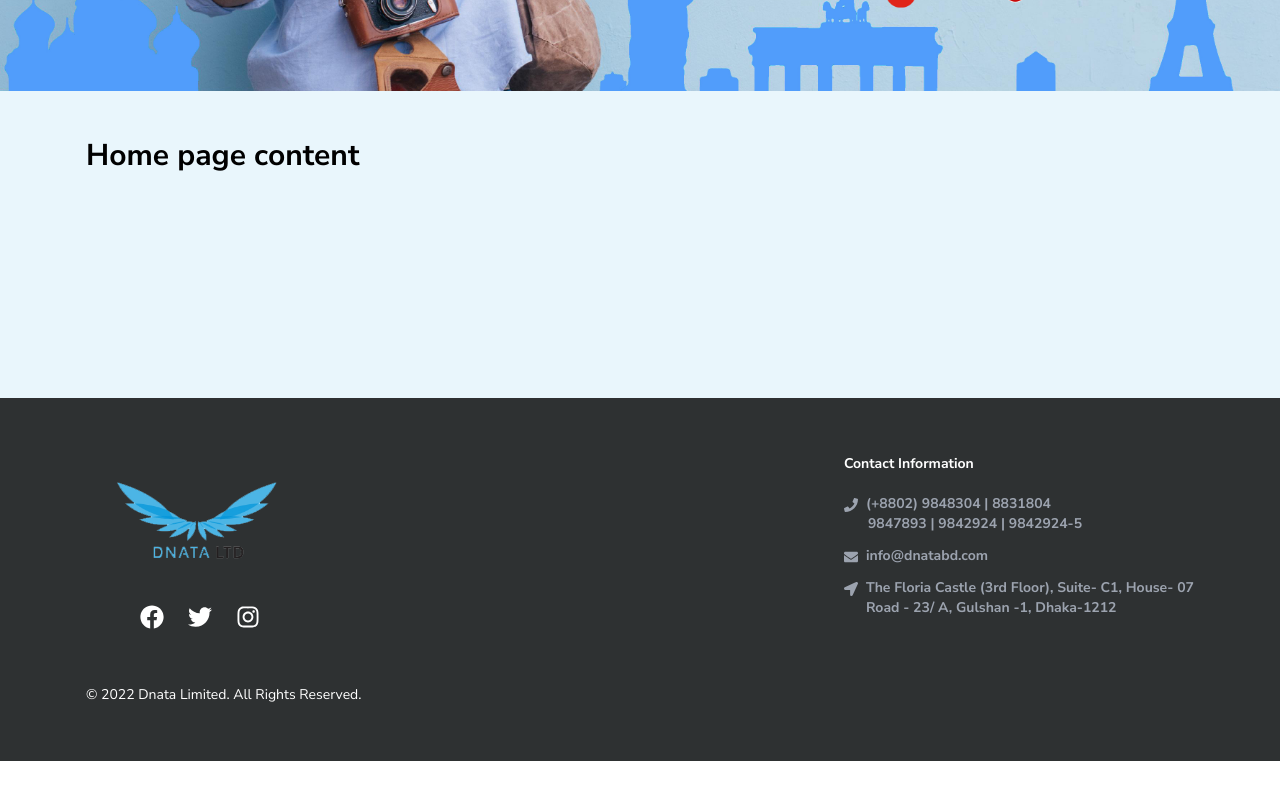
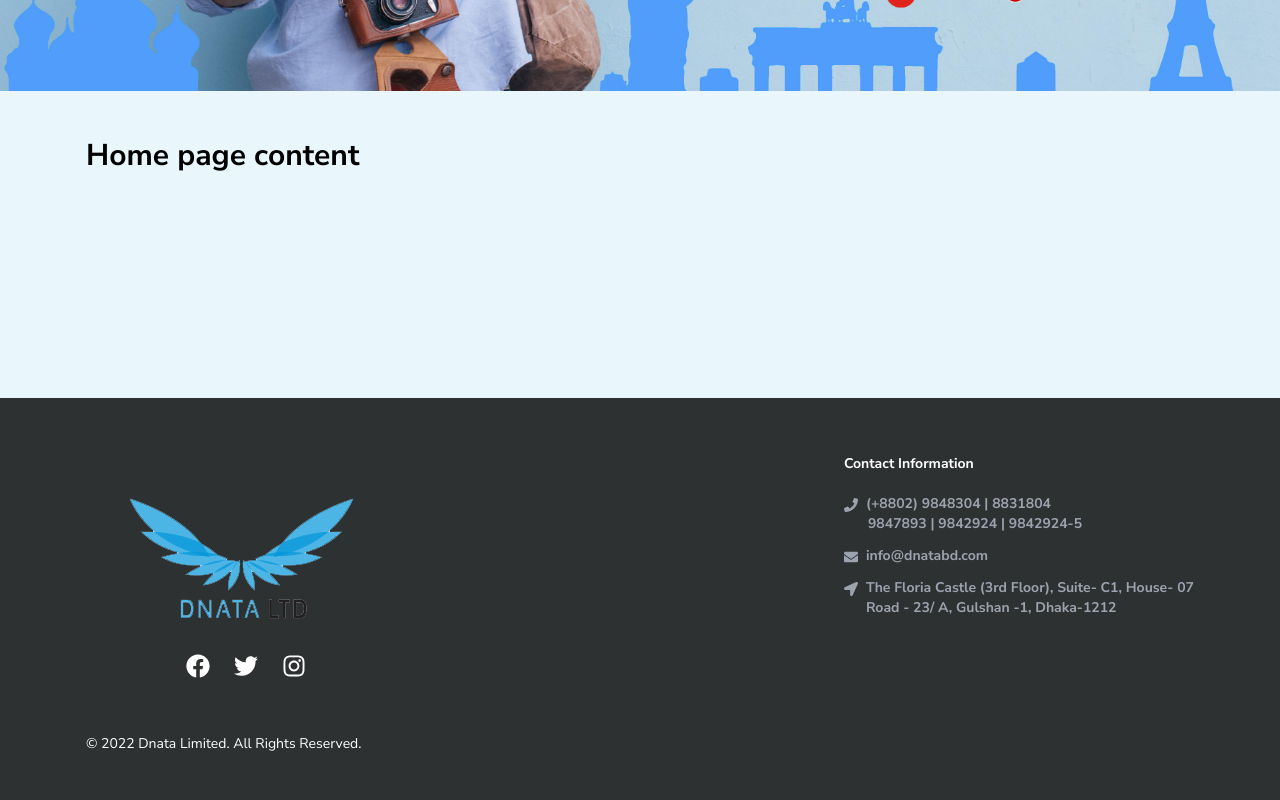
Before and after one commit to ashfakniloy/dnata-frontend, a Next.js app: page / in a window 1280 px wide. Shown: the part 664-1464 px from the top of the page. Before the commit the page ends 1425 px from the top, so only its background shows below. Built offline with nearby package versions, Linux system fonts and the light colour scheme.

Commit message:
fixed image width

```diff
--- a/components/Layout/Footer.js
+++ b/components/Layout/Footer.js
@@ -14,12 +14,12 @@ function Footer() {
     <div className="bg-custom-gray2">
       <div className="container py-14 px-4">
         <div className="flex flex-col lg:flex-row gap-10 lg:gap-0 justify-between items-start">
-          <div className="flex flex-col self-center lg:self-start gap-6">
+          <div className="flex flex-col self-center lg:self-start">
             <Image
               src="/images/logos/dnata-logo2.png"
               alt="dnata logo"
-              width={228}
-              height={127}
+              width={320}
+              height={200}
             />
             <div className="flex justify-center gap-6 text-2xl text-white">
               <span>
```
